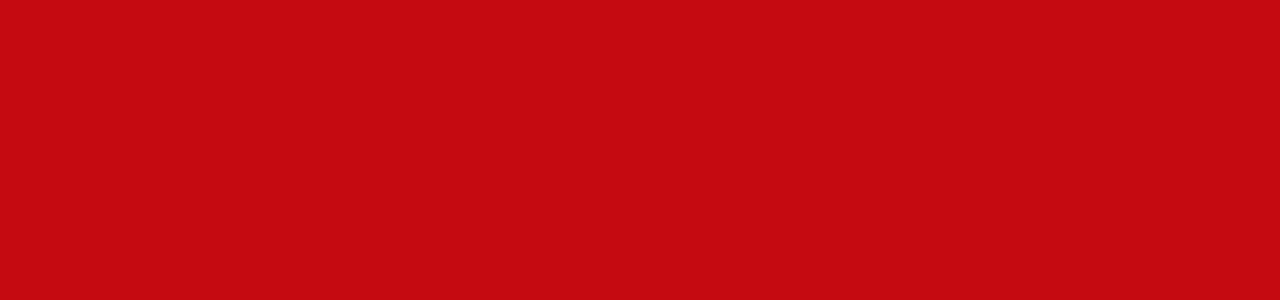
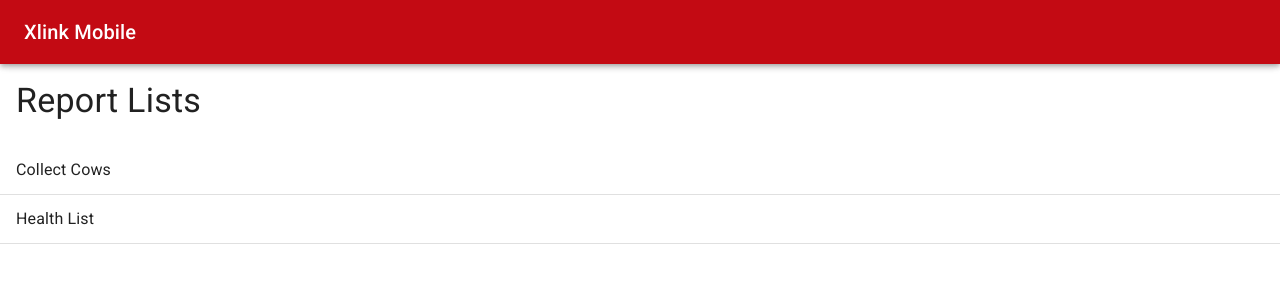
Before and after one commit to jcdeichmann/xlink-viewer, a React (Create React App) app: page / in a window 1280 px wide. Shown: the top 300 px of the page. Built offline with nearby package versions, Linux system fonts and the light colour scheme.

Commit message:
add hash routing

```diff
--- a/src/App.js
+++ b/src/App.js
@@ -8,7 +8,8 @@ import {
   BrowserRouter as Router,
   Switch,
   Route,
-  Link
+  Link,
+  HashRouter
 } from "react-router-dom";
 
 const useStyles = makeStyles({
@@ -95,7 +96,8 @@ const NavBar = (props) => {
 }
 
 const CollectCowsReport = () => {
-  const BackButton = (<IconButton style={{ color: "white" }} edge="start">
+  const BackButton = (
+  <IconButton style={{ color: "white" }} edge="start" href="#">
     <ArrowBackIos ></ArrowBackIos>
   </IconButton>)
 
@@ -133,12 +135,20 @@ const CollectCowsReport = () => {
 const Home = () => {
   return (
     <React.Fragment>
+      <Box bgcolor="white" width="100vw" height="100vh">
       <NavBar></NavBar>
+      <Box p={2}>
+          <Typography variant="h4" >Report Lists</Typography>
+        </Box>
         <List>
-      <ListItem button component="a" href="xlink-viewer/collect-cows">
+          <ListItem divider button component="a" href="#/collect-cows">
             <ListItemText primary="Collect Cows"></ListItemText>
           </ListItem>
+          <ListItem divider button component="a" href="#/collect-cows">
+            <ListItemText primary="Health List"></ListItemText>
+          </ListItem>
         </List>
+      </Box>
 
     </React.Fragment>)
 }
@@ -147,16 +157,16 @@ export default function App() {
   return (
     <ThemeProvider theme={theme}>
       <CssBaseline></CssBaseline>
-      <Router>
+      <HashRouter basename="xlink-viewer">
         <Switch>
-          <Route path="/xlink-viewer/collect-cows">
+          <Route path="/collect-cows/">
             <CollectCowsReport></CollectCowsReport>
           </Route>
-          <Route path="/xlink-viewer">
+          <Route path="/">
             <Home></Home>
           </Route>
         </Switch>
-      </Router>
+      </HashRouter>
     </ThemeProvider >
   );
 }
```
Lines whose indentation alone changed are shown as unchanged.
